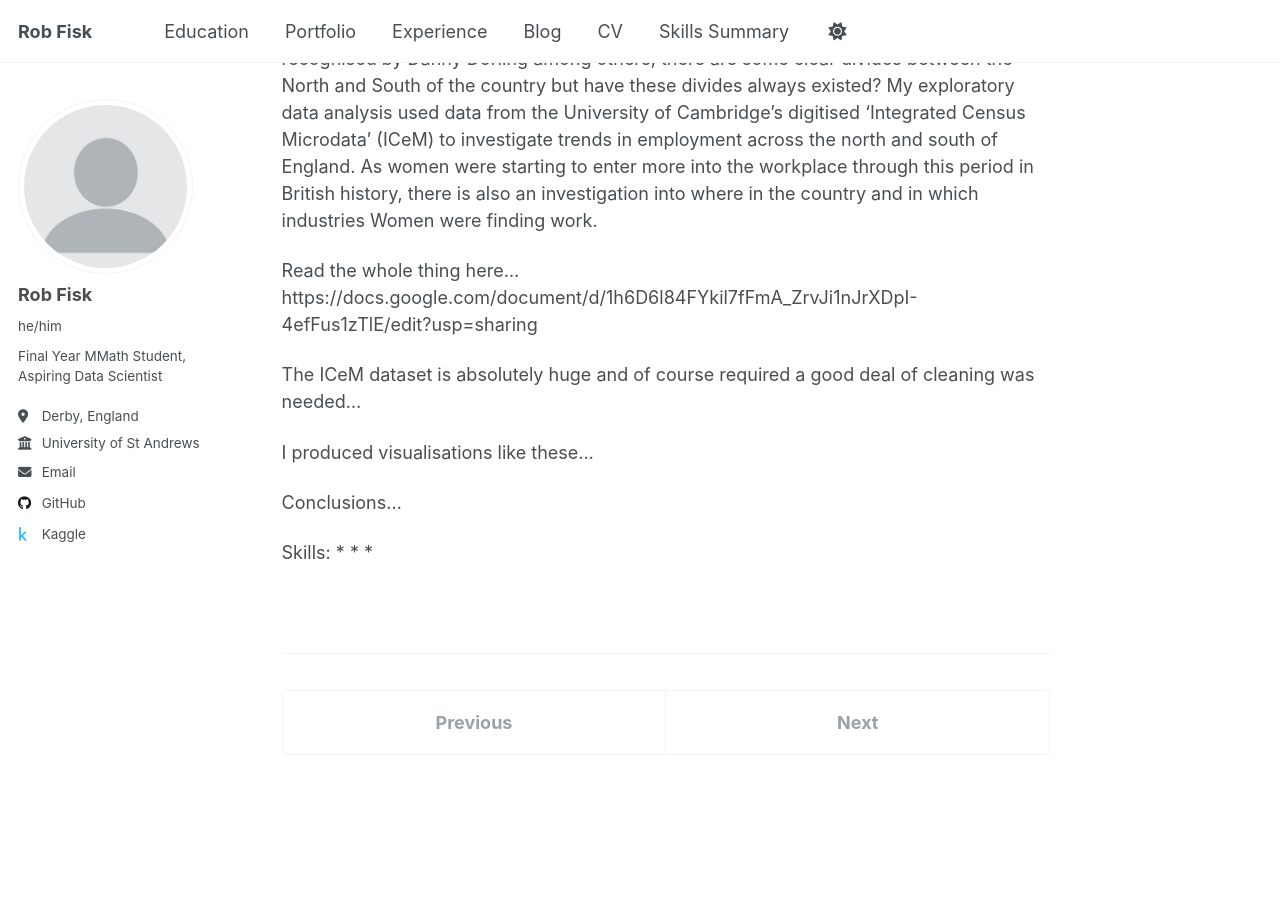
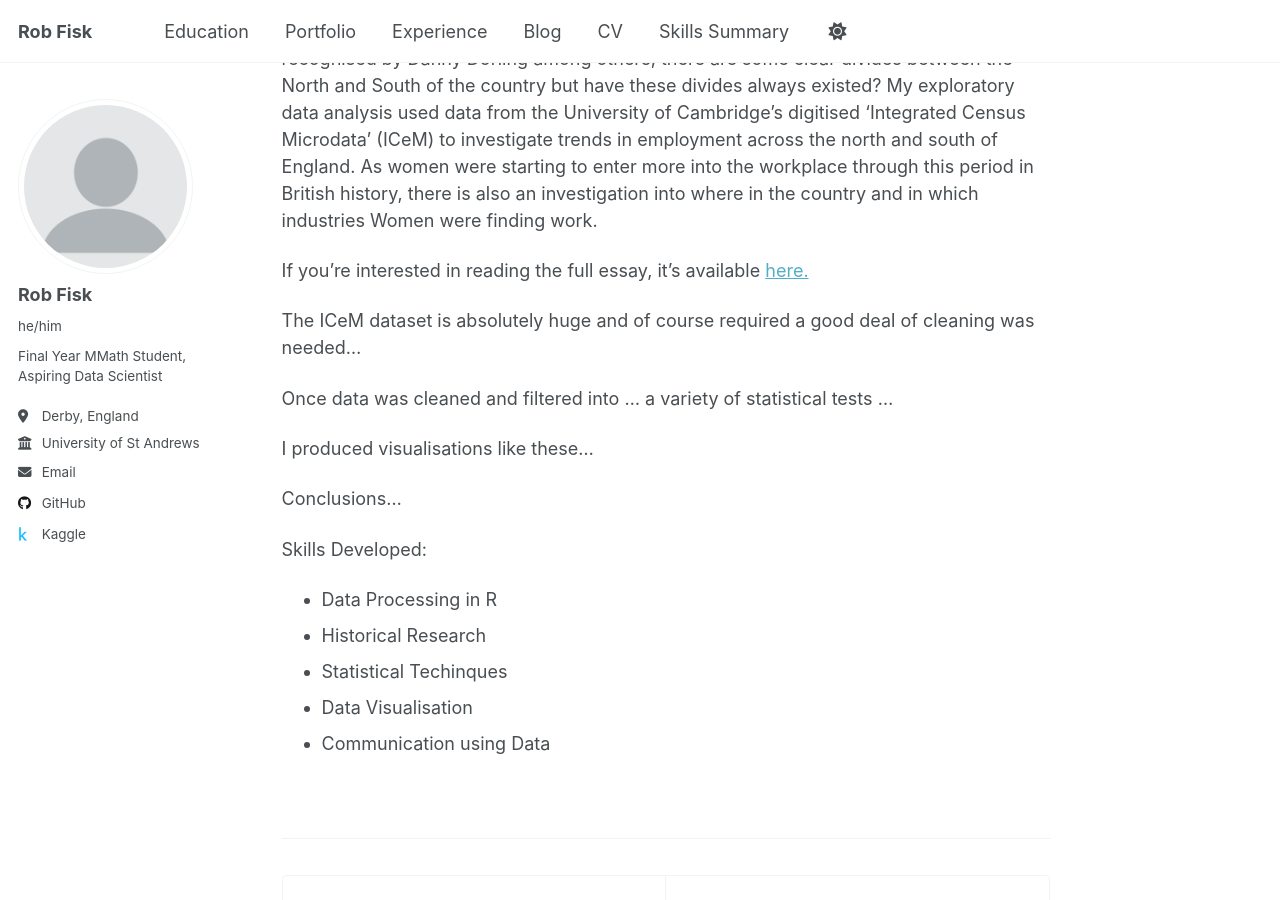
Before and after one commit to RobFisk/robfisk.github.io, a Jekyll site: the page built from _portfolio/Census-EDA.md, in a window 1280 px wide and 900 px high, scrolled down 232 px. Built offline with Jekyll 4.4.1, drawn with Linux system fonts in a browser that asks for light colours; a script that is not in the unit is left out.

Commit message:
updated skills

```diff
--- a/_portfolio/Census-EDA.md
+++ b/_portfolio/Census-EDA.md
@@ -6,16 +6,19 @@ collection: portfolio
 
 The year 1911 represents a pivotal moment in British history, after the industrial revolution and before the first world war. The England of today is of course massievly different from that of 1911, with huge technological, political and economic strides being made. Today, as recognised by Danny Dorling among others, there are some clear divides between the North and South of the country but have these divides always existed? My exploratory data analysis used data from the University of Cambridge's digitised 'Integrated Census Microdata' (ICeM) to investigate trends in employment across the north and south of England. As women were starting to enter more into the workplace through this period in British history, there is also an investigation into where in the country and in which industries Women were finding work.
 
-Read the whole thing here...
-https://docs.google.com/document/d/1h6D6l84FYkil7fFmA_ZrvJi1nJrXDpI-4efFus1zTlE/edit?usp=sharing
+If you're interested in reading the full essay, it's available [here.](https://docs.google.com/document/d/1h6D6l84FYkil7fFmA_ZrvJi1nJrXDpI-4efFus1zTlE/edit?usp=sharing)
 
 The ICeM dataset is absolutely huge and of course required a good deal of cleaning was needed...
+
+Once data was cleaned and filtered into ... a variety of statistical tests ...
 
 I produced visualisations like these...
 
 Conclusions...
 
-Skills:
- *
- *
- *
+Skills Developed:
+ * Data Processing in R
+ * Historical Research
+ * Statistical Techinques
+ * Data Visualisation
+ * Communication using Data
```
Also changed, not shown: _pages/about.md (+4 -1 lines), _portfolio/LIDAR-Pipeline.md (+4 -4 lines), _portfolio/Segmentation-Demos.md (+6 -3 lines).
